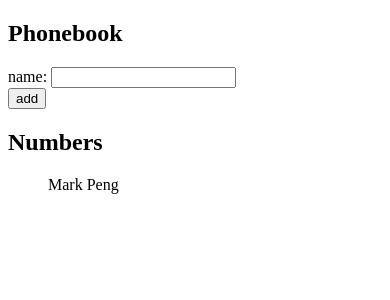
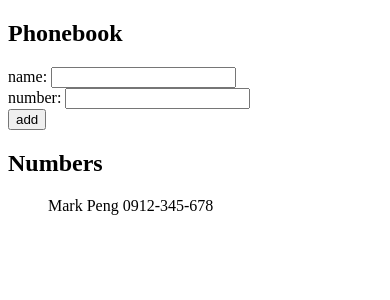
Before and after one commit to markpengisme/FullStackOpen2020, a React (Create React App) app in the folder part2/phonebook/: page / in a window 390 px wide. Shown: the top 300 px of the page. Built offline with nearby package versions, Linux system fonts and the light colour scheme.

Commit message:
ex 2.8 phonebook - add phone number

```diff
--- a/part2/phonebook/src/App.js
+++ b/part2/phonebook/src/App.js
@@ -4,15 +4,18 @@
   const [ persons, setPersons ] = useState([
     {
       name: 'Mark Peng',
+      number: '0912-345-678',
       id: 1
     }
   ])
   const [ newName, setNewName ] = useState('')
+  const [ newNumber, setNewNumber] = useState('')
 
   const addPerson = (event) => {
     event.preventDefault()
     const personObject = {
       name: newName,
+      number: newNumber,
       id: persons.length + 1,
     }
 
@@ -22,6 +25,7 @@
     } else {
       setPersons(persons.concat(personObject))
       setNewName('')
+      setNewNumber('')
     }
   }
 
@@ -29,6 +33,9 @@
     setNewName(event.target.value)
   }
 
+  const handleNumberChange = (event) => {
+    setNewNumber(event.target.value)
+  }
 
   return (
     <div>
@@ -38,13 +45,16 @@
           name: <input value={newName} onChange={handleNameChange}/>
         </div>
         <div>
+          number: <input value={newNumber} onChange={handleNumberChange}/>
+        </div>
+        <div>
           <button type="submit">add</button>
         </div>
       </form>
       <h2>Numbers</h2>
       <ul>
         {persons.map(person =>
-          <p key={person.id}>{person.name}</p>
+            <p key={person.id}>{person.name} {person.number}</p>
         )}
       </ul>
     </div>
```
